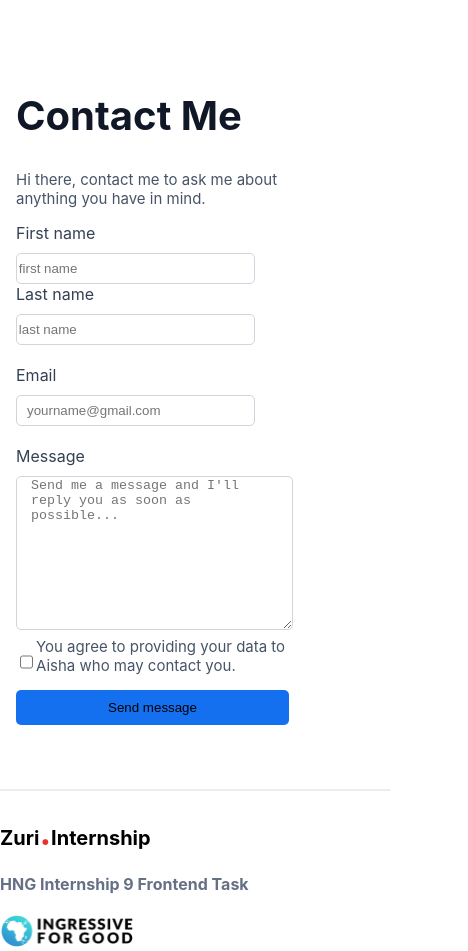
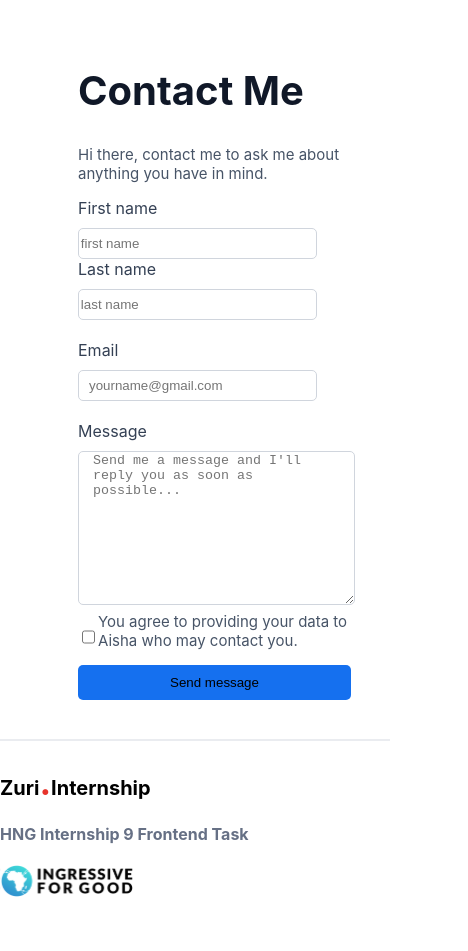
Before and after one commit to Aishaele/Zuri1, a React (Create React App) app: page /contact in a window 390 px wide. Shown: the whole page, 468 px wide, since content can reach past the window. After the commit the page ends 901 px from the top, so only its background shows below. Built offline with nearby package versions, Linux system fonts and the light colour scheme.

Commit message:
changes made to the index.css

```diff
--- a/src/index.css
+++ b/src/index.css
@@ -207,7 +207,7 @@ footer{
    display: flex;
    flex-direction: column;
    width: 100%;
-   margin: 64px 16px;
+   margin: 10% 20%;
 }
 .contact-div p{
   font-size: 15px;
```
Also changed, not shown: src/Contact.js (line endings or trailing spaces).
